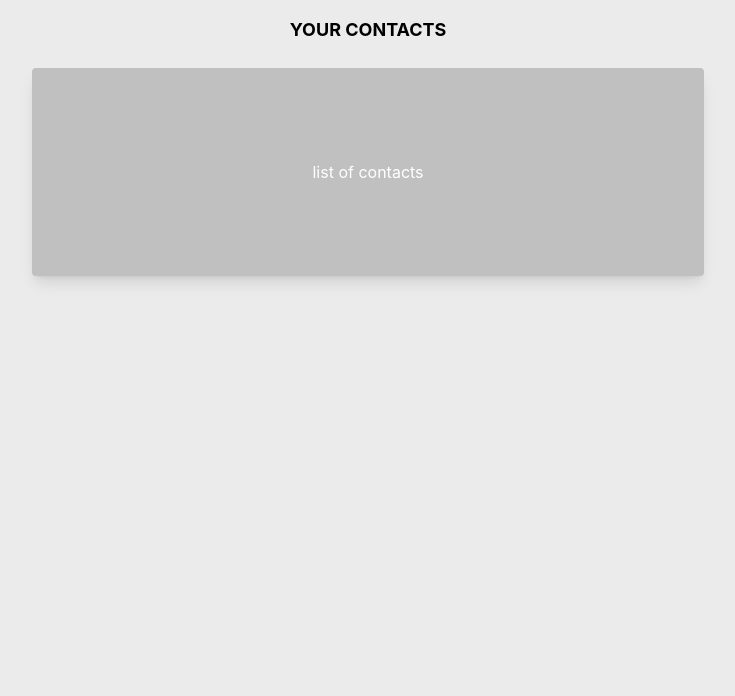
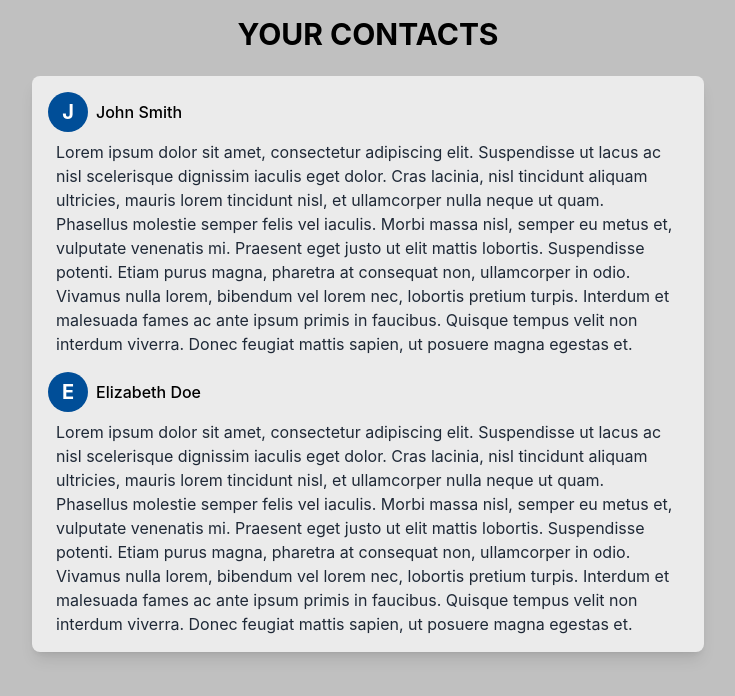
Before and after one commit to agirmar92/simple-entity-list-app, a React (Create React App) app: page / in a window 1280 px wide. Shown: the top 696 px of the page, without its empty margins (272-1007 px from the left). Built offline with nearby package versions, Linux system fonts and the light colour scheme.

Commit message:
feat: implement hardcoded dummy entity list

```diff
--- a/src/App.tsx
+++ b/src/App.tsx
@@ -1,14 +1,47 @@
-function App() {
+import { useState } from 'react'
+import { Entity } from './types'
+import { LOREM_IPSUM } from './constants'
+
+const INITIAL_ENTITIES: Entity[] = [
+  {
+    title: 'John Smith',
+    subtitle: LOREM_IPSUM,
+  },
+  {
+    title: 'Elizabeth Doe',
+    subtitle: LOREM_IPSUM,
+  },
+]
+
+const App = () => {
+  const [entities, setEntities] = useState<Entity[]>(INITIAL_ENTITIES)
+
   return (
-    <div className="flex flex-col bg-anti-flash-white h-dvh">
+    <div className="flex flex-col bg-silver h-dvh">
       <header>
-        <h1 className="text-center font-bold text-lg py-4 uppercase">
+        <h1 className="text-center font-bold text-3xl py-4 uppercase">
           Your contacts
         </h1>
       </header>
       <main className="p-2 flex justify-center">
-        <div className="flex justify-center items-center bg-silver shadow-lg grow-1 w-full max-w-2xl text-white min-h-52 rounded">
-          list of contacts
+        <div className="flex flex-col items-center bg-anti-flash-white shadow-lg grow-1 w-full max-w-2xl min-h-52 rounded-lg p-4 gap-4">
+          {entities.map((entity) => {
+            const initialLetter = entity.title[0]
+
+            return (
+              <div className="flex flex-col gap-2">
+                <section className="flex items-center gap-2">
+                  <p className="flex justify-center items-center text-xl uppercase bg-polynesian-blue size-10 rounded-full text-white font-bold">
+                    {initialLetter}
+                  </p>
+                  <h2 className="font-medium">{entity.title}</h2>
+                </section>
+                <section className="text-gray-800 px-2">
+                  <p>{entity.subtitle}</p>
+                </section>
+              </div>
+            )
+          })}
         </div>
       </main>
     </div>
--- /dev/null
+++ b/src/components/Entity.tsx
@@ -0,0 +1,5 @@
+const Entity = () => {
+  return <p>Entity</p>
+}
+
+export { Entity }
--- /dev/null
+++ b/src/constants.ts
@@ -0,0 +1,2 @@
+export const LOREM_IPSUM =
+  'Lorem ipsum dolor sit amet, consectetur adipiscing elit. Suspendisse ut lacus ac nisl scelerisque dignissim iaculis eget dolor. Cras lacinia, nisl tincidunt aliquam ultricies, mauris lorem tincidunt nisl, et ullamcorper nulla neque ut quam. Phasellus molestie semper felis vel iaculis. Morbi massa nisl, semper eu metus et, vulputate venenatis mi. Praesent eget justo ut elit mattis lobortis. Suspendisse potenti. Etiam purus magna, pharetra at consequat non, ullamcorper in odio. Vivamus nulla lorem, bibendum vel lorem nec, lobortis pretium turpis. Interdum et malesuada fames ac ante ipsum primis in faucibus. Quisque tempus velit non interdum viverra. Donec feugiat mattis sapien, ut posuere magna egestas et.'
--- /dev/null
+++ b/src/types.ts
@@ -0,0 +1,4 @@
+export type Entity = {
+  title: string
+  subtitle: string
+}
--- a/tailwind.config.js
+++ b/tailwind.config.js
@@ -6,6 +6,7 @@ module.exports = {
       backgroundColor: {
         'anti-flash-white': '#EBEBEB',
         silver: '#C0C0C0',
+        'polynesian-blue': '#004E98',
       },
     },
   },
```
